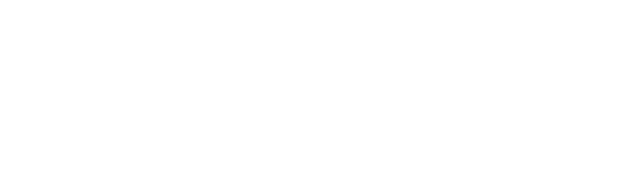
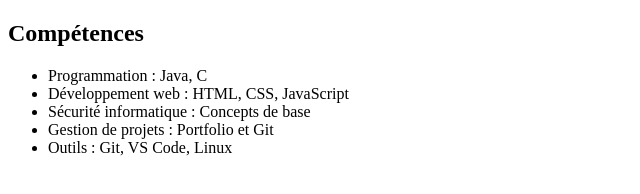
Before and after one commit to wilo-ford/git-mon-cv, a plain HTML site: page index.html in a window 1280 px wide. Shown: the whole page, without its empty margins (0-640 px from the left). Drawn offline with Linux system fonts and the light colour scheme.

Commit message:
mise en place de la section competences

```diff
--- a/index.html
+++ b/index.html
@@ -7,6 +7,21 @@
     <link rel="stylesheet" href="style.css">
 </head>
 <body>
+        <!-- SECTION COMPÉTENCES -->
+    <section id="competences" class="skills">
+        <div class="container">
+            <h2>Compétences</h2>
+            <ul>
+                <li>Programmation :  Java, C</li>
+                <li>Développement web : HTML, CSS, JavaScript</li>
+                <li>Sécurité informatique : Concepts de base</li>
+                <li>Gestion de projets : Portfolio et Git</li>
+                <li>Outils : Git, VS Code, Linux</li>
+            </ul>
+        </div>
+    </section>
+    <!-- FIN SECTION COMPÉTENCES -->
+
 
 </body>
 </html>
```
